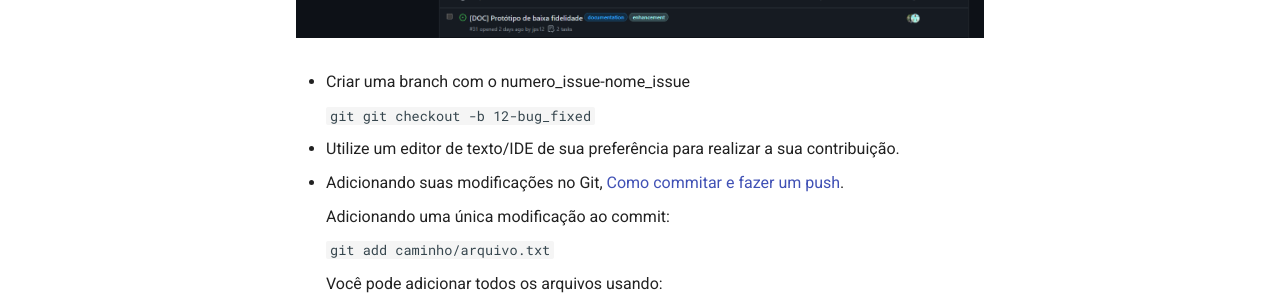
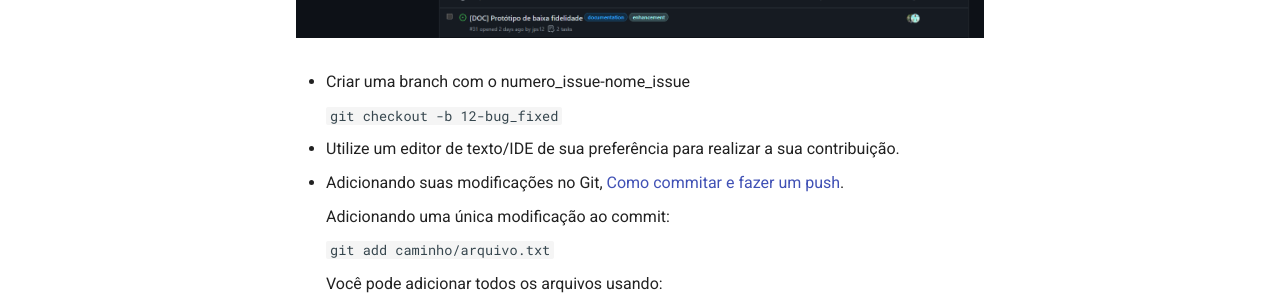
Before and after one commit to fga-eps-mds/2022.2-Amis-Doc, an MkDocs documentation site: the page built from docs/Guia_Contribuicao/guia_contribuicao.md, in a window 1280 px wide and 900 px high, scrolled down 909 px. Shown: the part 153-453 px from the top of the window. Built offline with MkDocs 1.6.1 and Material for MkDocs 9.7.7, drawn with Linux system fonts in a browser that asks for light colours.

Commit message:
(#41): Erro de digitação 2

````diff
--- a/docs/Guia_Contribuicao/guia_contribuicao.md
+++ b/docs/Guia_Contribuicao/guia_contribuicao.md
@@ -20,7 +20,7 @@ O Guia de Contribuição é um documento que visa ensinar como participar deste
 
 *  Criar uma branch com o numero_issue-nome_issue
 
-    ```git
+    ```
     git checkout -b 12-bug_fixed
     ```
 
````
